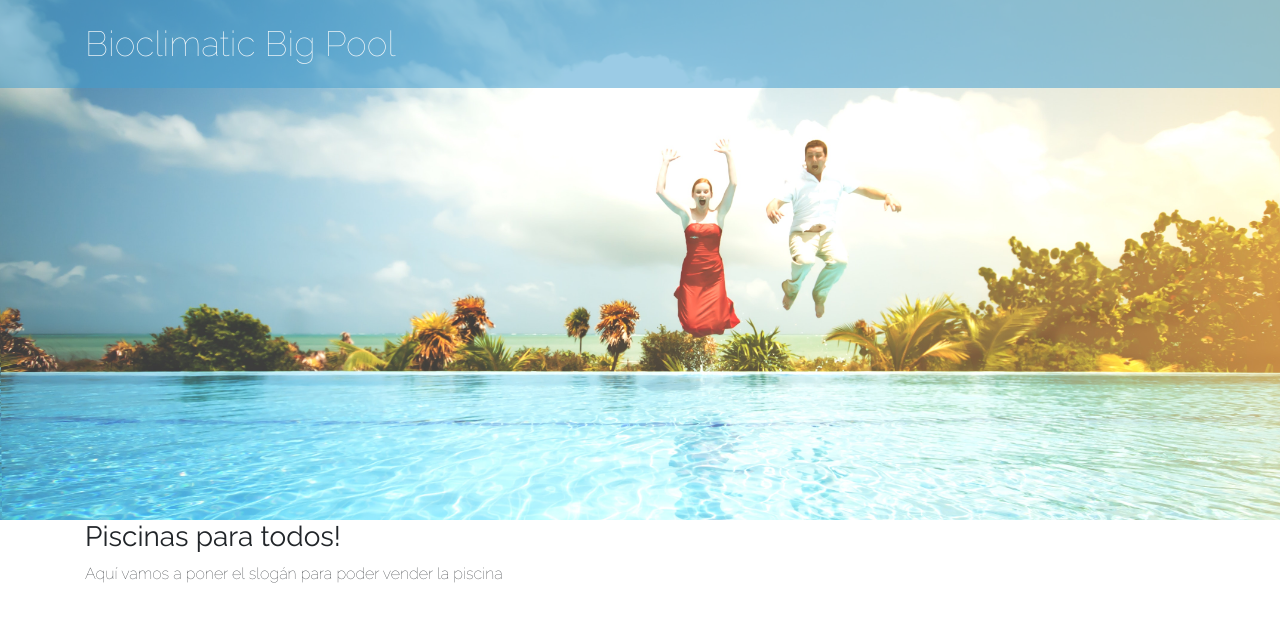
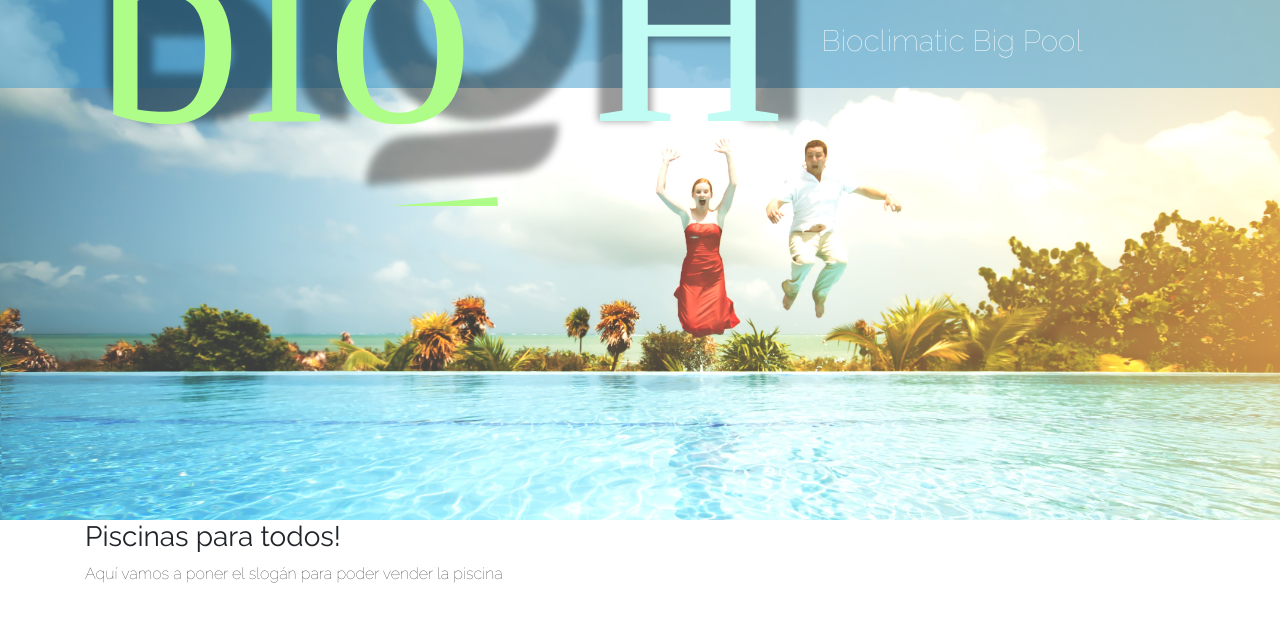
Before and after one commit to jesusbarcam/bioclimatic-pool, an Angular app: page / in a window 1280 px wide. Shown: the top 622 px of the page. Built offline with nearby package versions, Linux system fonts and the light colour scheme.

Commit message:
Added bioclimatic logo

```diff
--- a/src/app/components/header/header.component.html
+++ b/src/app/components/header/header.component.html
@@ -5,6 +5,7 @@
 
         <div class="header-container">
           <div class="header">
+            <img src="../../../assets/images/Master_Logo_big.svg" alt="Bioclimatic Big House Logotype" class="bioh-logo">
             <span>Bioclimatic Big Pool</span>
           </div>
         </div>
--- a/src/app/components/header/header.component.scss
+++ b/src/app/components/header/header.component.scss
@@ -18,7 +18,8 @@ $color_background: #439dce;
     align-items: center;
 
     .header {
-      font-size: 2.2rem;
+      font-family: 'Raleway' !important;
+      font-size: 1.85rem;
       font-weight: 100;
       color: rgb(246, 249, 250);
     }//header
```
Also changed, not shown: src/assets/images/Master_Logo_big.svg (added), src/assets/images/splash_02.jpg (deleted).
